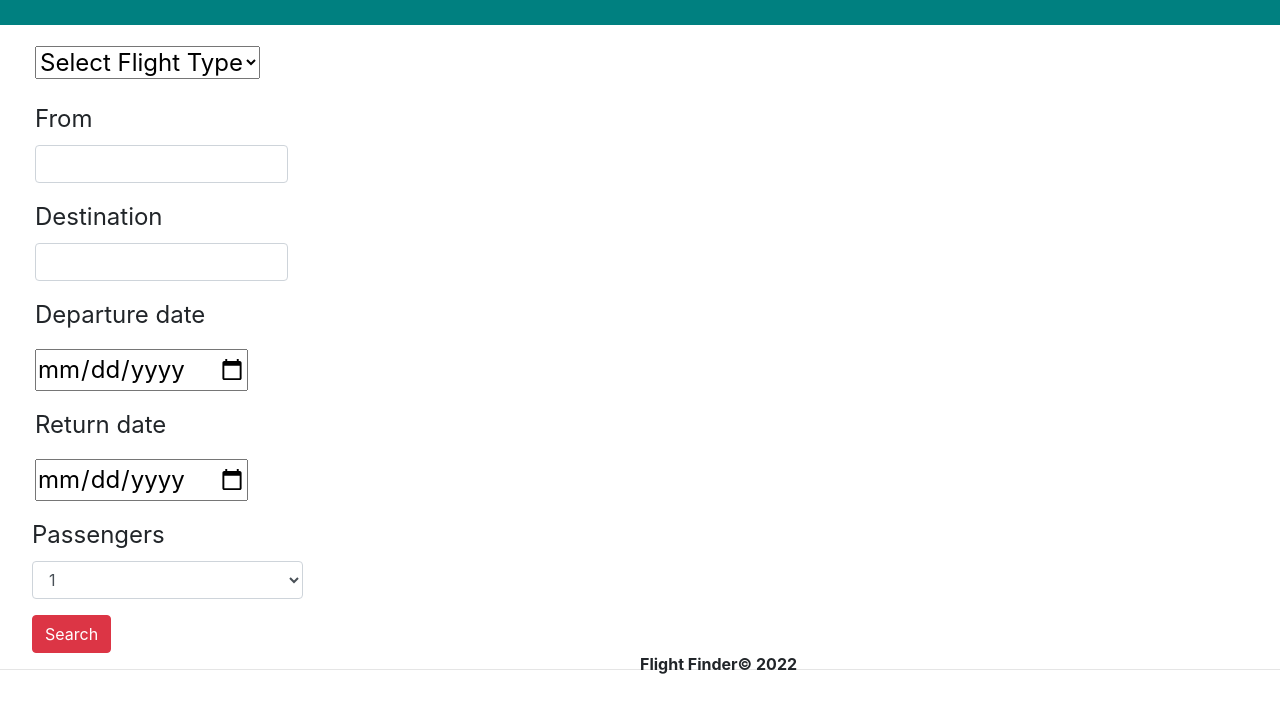
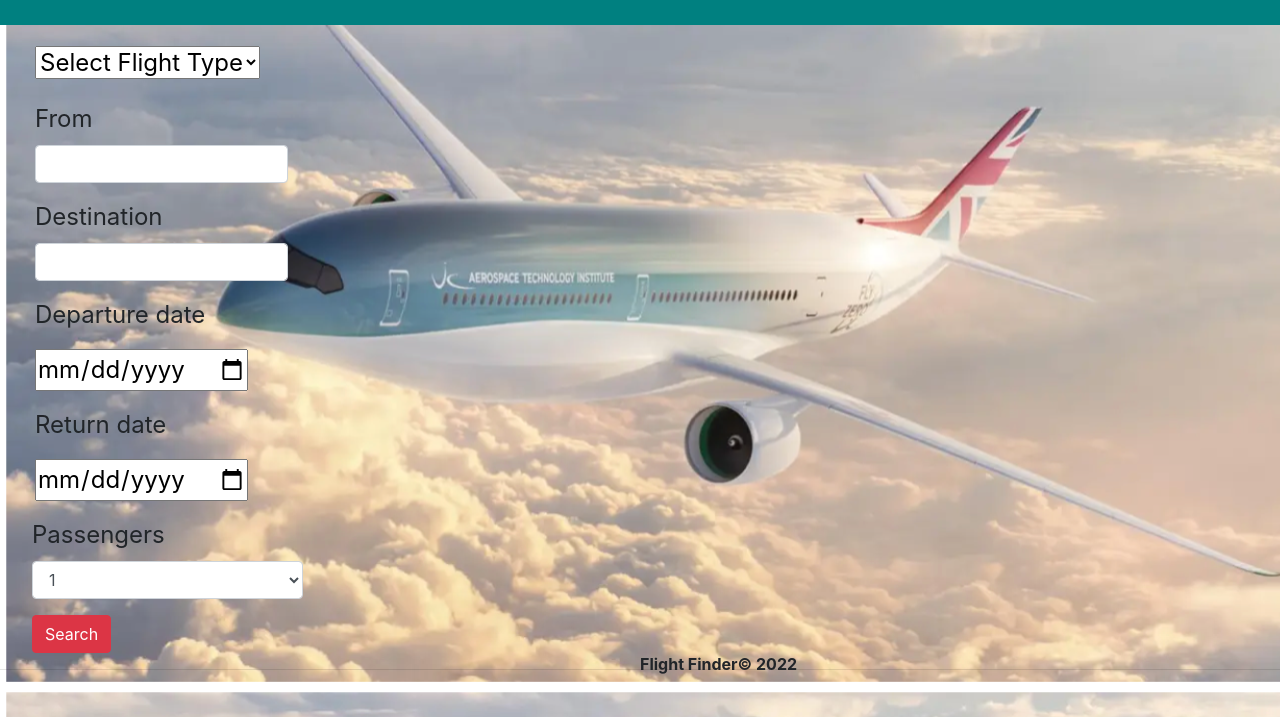
Before and after one commit to jorross/flight_finder, a plain HTML site: page index.html in a window 1280 px wide. Shown: the part 83-800 px from the top of the page. Drawn offline with nearby package versions, Linux system fonts and the light colour scheme; no server answers.

Commit message:
fixes file paths and date for results call

```diff
--- a/assets/css/style.css
+++ b/assets/css/style.css
@@ -5,7 +5,7 @@
 }
 
 body {
-    background-image: url("../image/plane.png");
+    background-image: url("../images/plane.png");
     background-size: cover;
     /* background-color: lightslategray; */
 }
```
